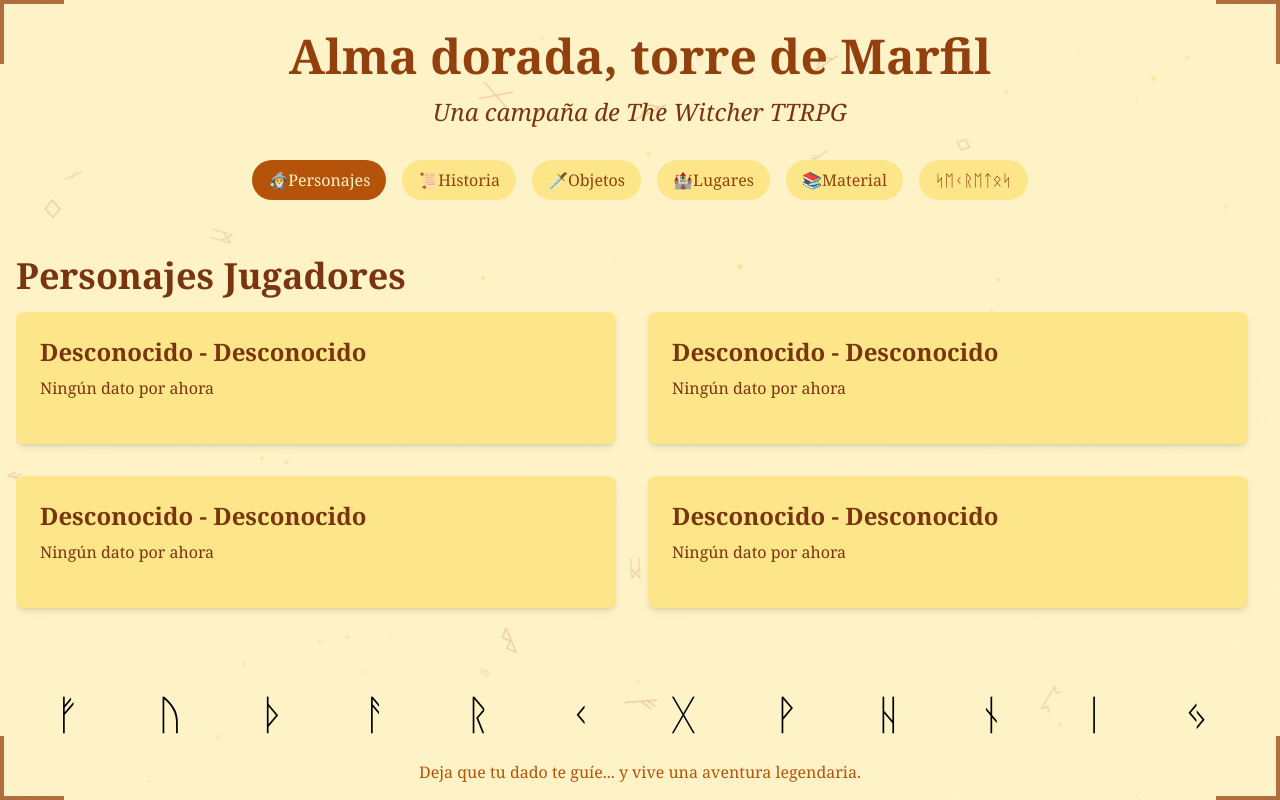
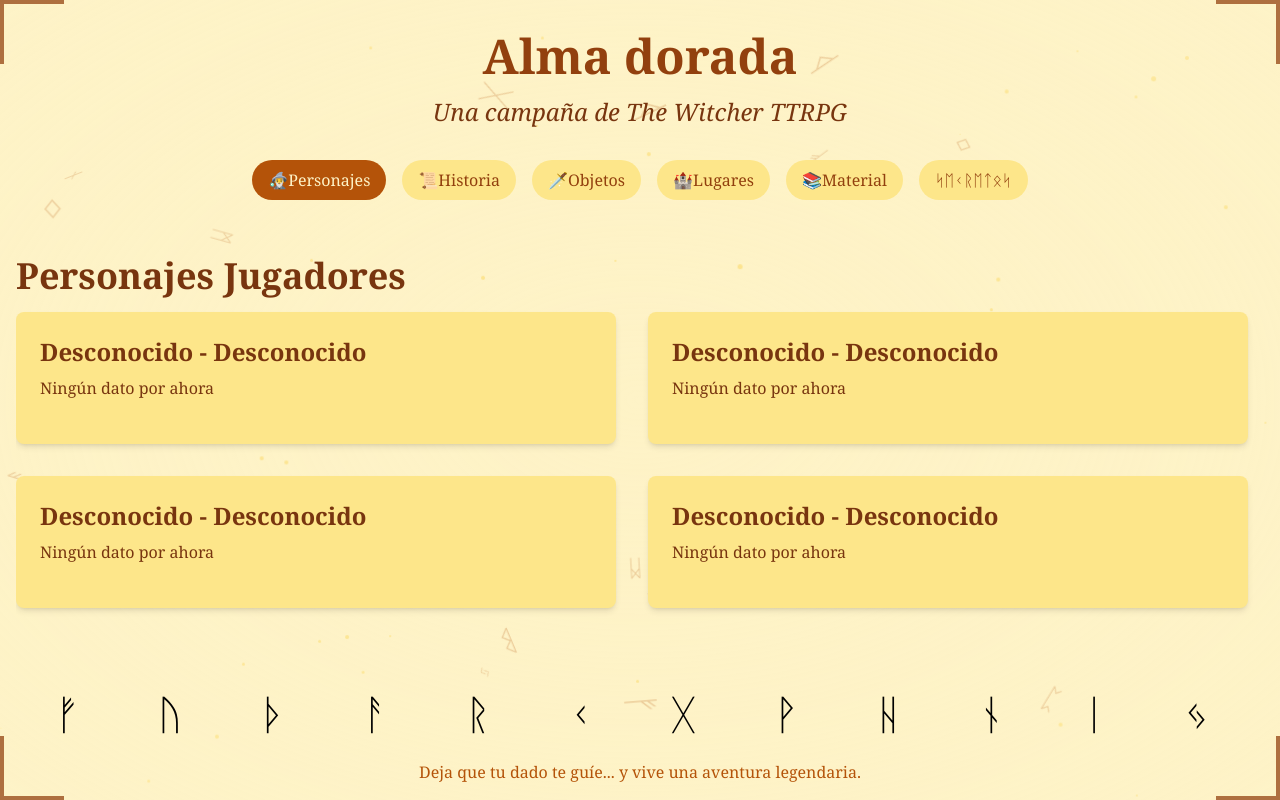
Before and after one commit to aritzsilva98/Golden-Soul, a React (Create React App) app: page / in a window 1280 px wide. Built offline with nearby package versions, Linux system fonts and the light colour scheme.

Commit message:
Did minor changes to HTML base

```diff
--- a/public/index.html
+++ b/public/index.html
@@ -8,7 +8,8 @@
       name="description"
       content="Web site created using create-react-app"
     />
-    <title>RD</title>
+    <link rel="icon" href="./icons/d20.png" type="image/png">
+    <title>The Witcher - Golden Soul</title>
   </head>
   <body>
     <noscript>You need to enable JavaScript to run this app.</noscript>
--- a/src/components/layout/Header.jsx
+++ b/src/components/layout/Header.jsx
@@ -8,7 +8,7 @@ const Header = () => {
       animate={{ opacity: 1, y: 0 }}
       transition={{ duration: 1 }}
     >
-      <h1 className="text-5xl font-bold mb-4 text-amber-800">Alma dorada, torre de Marfil</h1>
+      <h1 className="text-5xl font-bold mb-4 text-amber-800">Alma dorada</h1>
       <p className="text-2xl italic">Una campaña de The Witcher TTRPG</p>
     </motion.header>
   );
```
Also changed, not shown: public/icons/d20.png (added).
